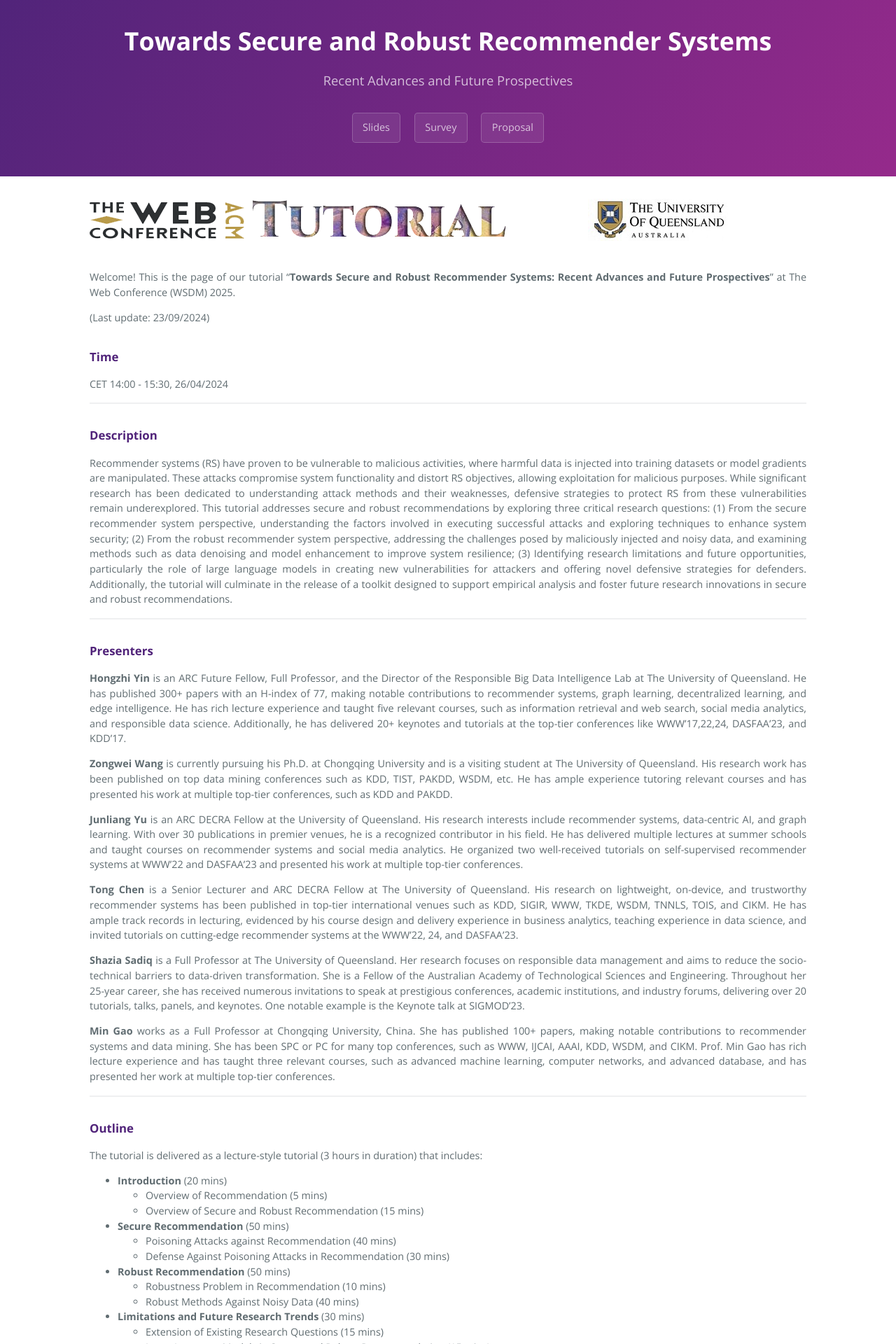
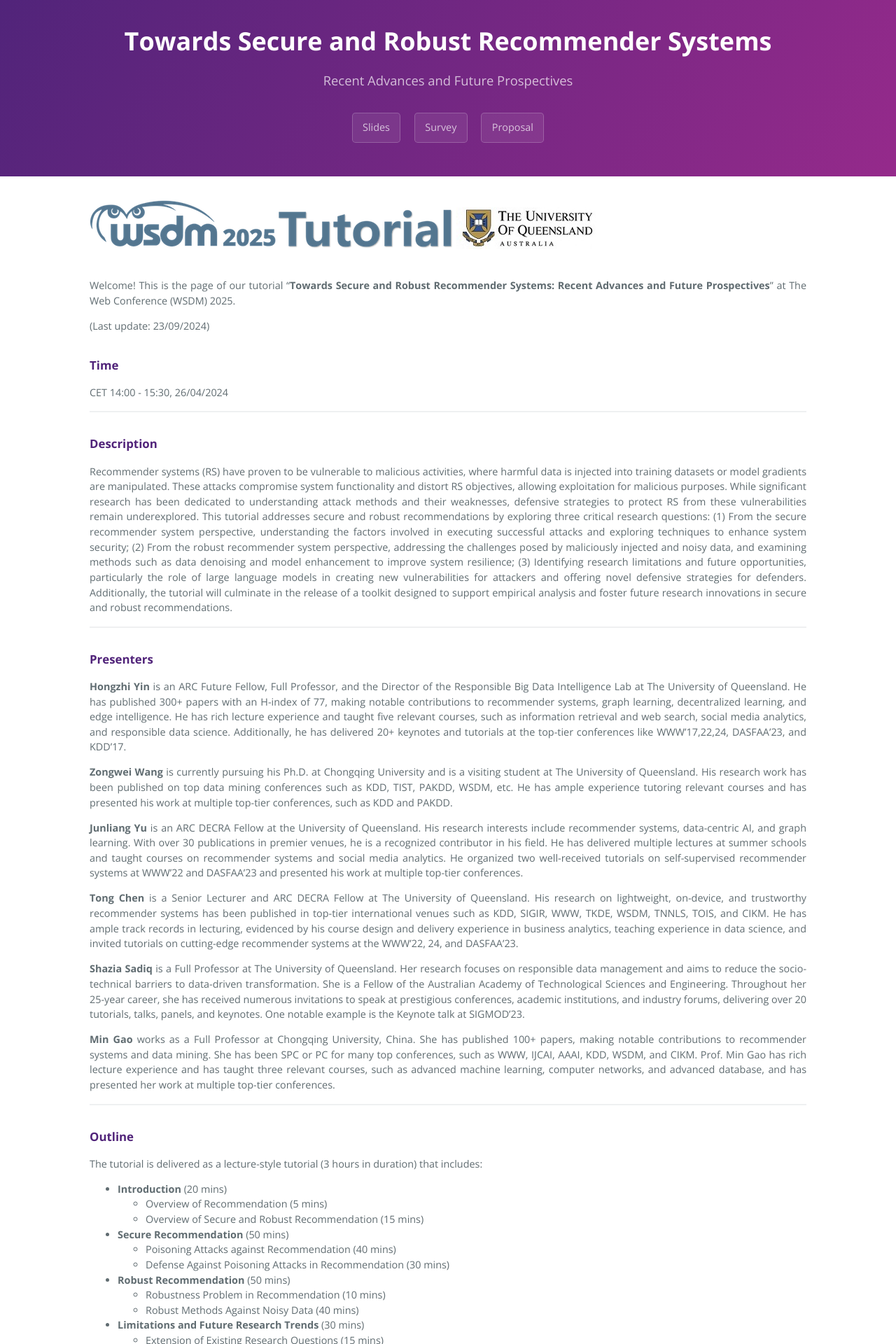
Before and after one commit to secure-robust-recsys/secure-robust-recsys.github.io, a Jekyll site: the page built from index.md, in a window 1280 px wide. Shown: the top 1920 px of the page at 70% size. Built offline with Jekyll 4.4.1, drawn with Linux system fonts in a browser that asks for light colours; our own code applies the rules of GitHub Pages for plain Markdown files.

Commit message:
Update index.md

```diff
--- a/index.md
+++ b/index.md
@@ -1,4 +1,4 @@
-![logo_tutorial](https://raw.githubusercontent.com/secure-robust-recsys/secure-robust-recsys.github.io/main/logo_tutorial.png)
+![logo_tutorial](https://raw.githubusercontent.com/secure-robust-recsys/secure-robust-recsys.github.io/main/logo2_tutorial.png)
 ![uq_logo](https://raw.githubusercontent.com/secure-robust-recsys/secure-robust-recsys.github.io/main/uq_logo2.jpg)
 
 <br>
```
